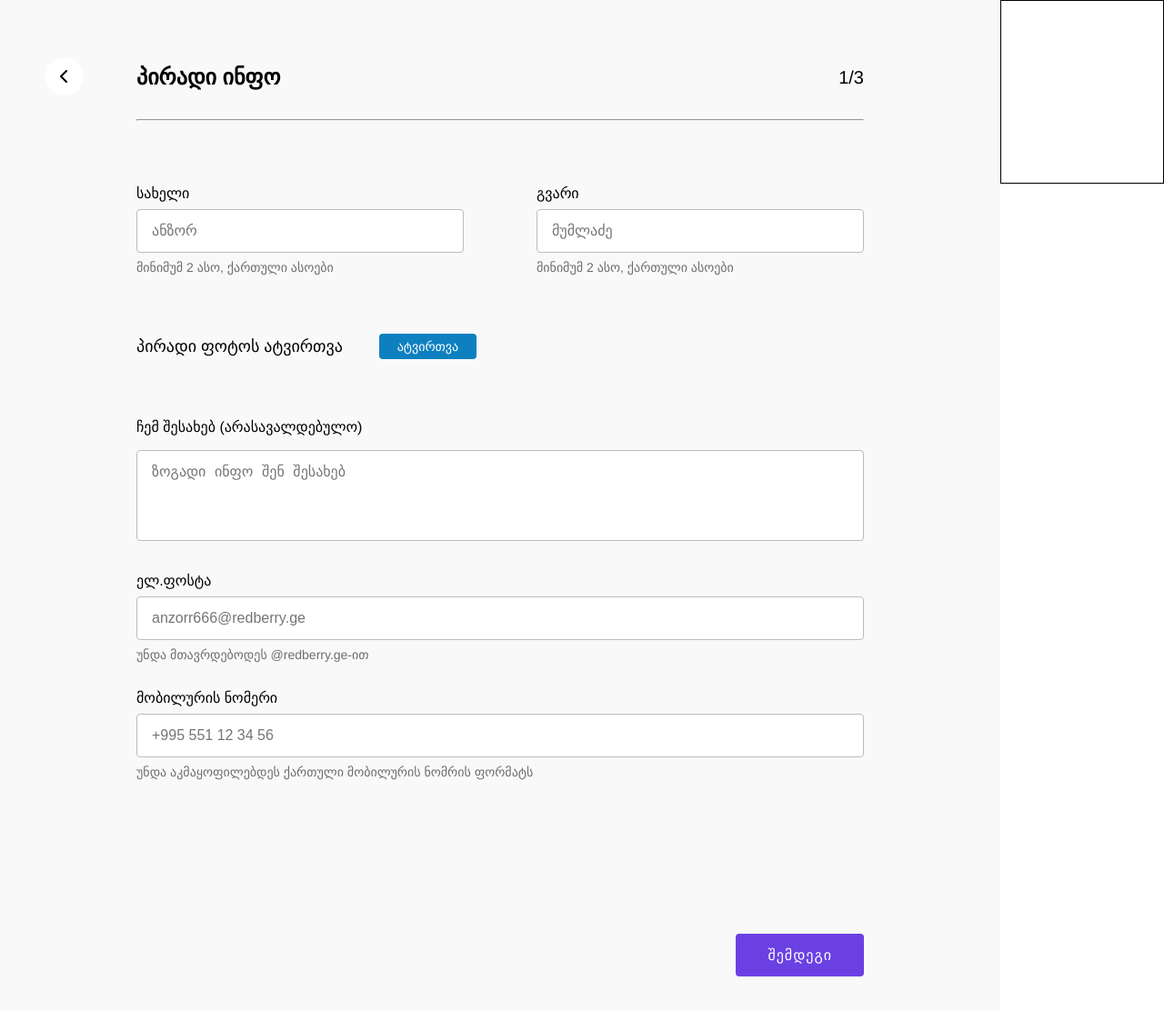
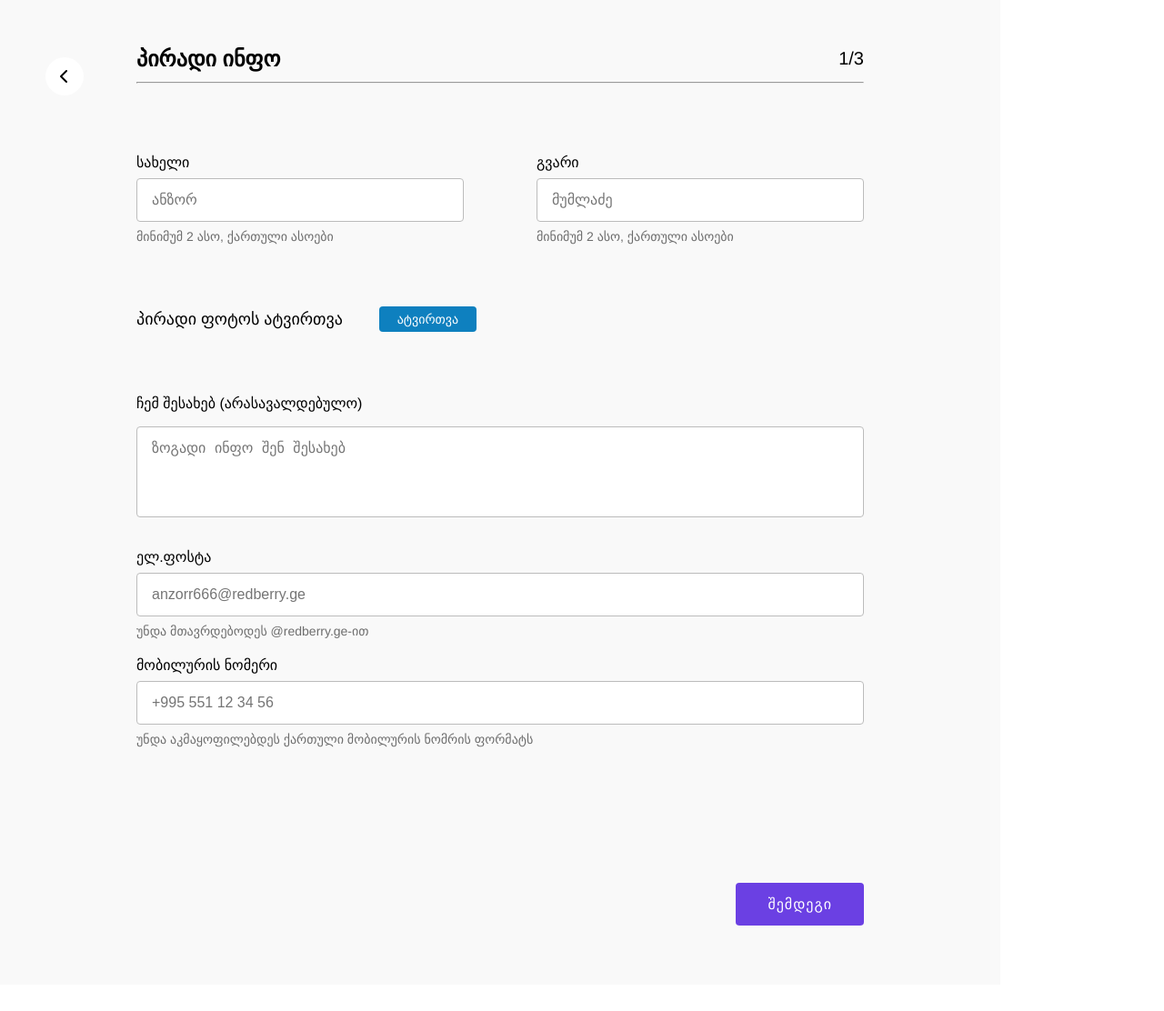
Before and after one commit to Annisworld/RedberryProject, a website with bundled scripts: page src/pages/personal-page/personal.html in a window 1280 px wide. Shown: the whole page at 91% size. After the commit the page ends 1083 px from the top, so only its background shows below. Built offline with nearby package versions, Linux system fonts and the light colour scheme.

Commit message:
personal commits

```diff
--- a/src/pages/personal-page/personal.css
+++ b/src/pages/personal-page/personal.css
@@ -38,10 +38,12 @@ i {
   align-items: center;
   margin-top: 0;
   padding-top: 0;
+  height: 35px;
 }
 .pers-info {
   font-size: 24px;
   font-weight: 700;
+  text-transform: uppercase;
 }
 .top-p {
   font-size: 20px;
@@ -51,7 +53,7 @@ i {
   width: 800px;
   display: flex;
   flex-direction: row;
-  margin-top: 70px;
+  margin-top: 77px;
   font-size: 16px;
   font-weight: 500;
   justify-content: space-between;
@@ -78,7 +80,7 @@ i {
 .pic {
   display: flex;
   align-items: center;
-  margin: 50px auto;
+  margin: 54px auto;
 }
 .pic p {
   font-size: 18px;
@@ -118,7 +120,7 @@ i {
   width: 800px;
   display: flex;
   flex-direction: column;
-  margin-bottom: 30px;
+  margin-bottom: 20px;
 }
 .email label {
   font-size: 16px;
@@ -186,7 +188,7 @@ input::-webkit-inner-spin-button {
   border-radius: 4px;
   color: white;
   padding: 14px 35px 14px 35px;
-  margin-top: 170px;
+  margin-top: 150px;
   letter-spacing: 1px;
   text-transform: uppercase;
   font-family: "helvetica neue";
@@ -195,5 +197,4 @@ input::-webkit-inner-spin-button {
 .generatedCV {
   width: 822px;
   height: 200px;
-  border: 1px solid black;
 }
```
Also changed, not shown: src/index.html (+1 -1 lines).
